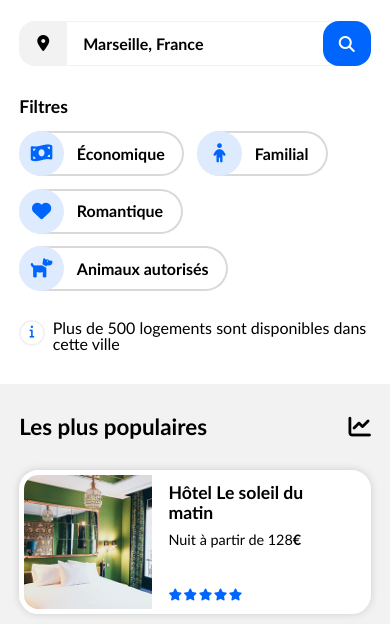
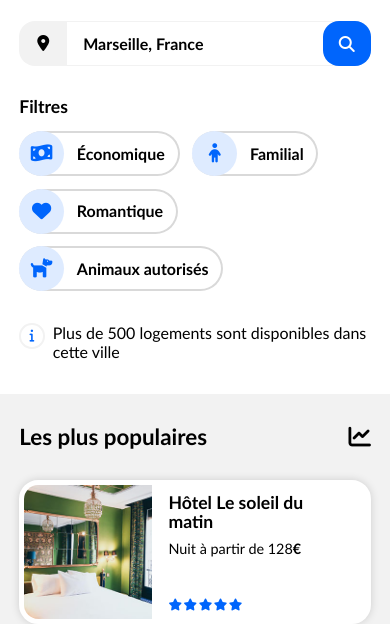
Before and after one commit to MelanieSarrouy/Reservia_12-2020, a plain HTML site: page index.html in a window 390 px wide. Shown: the part 255-879 px from the top of the page. Drawn offline with Linux system fonts and the light colour scheme.

Commit message:
ajustements minimes

```diff
--- a/assets/CSS/style.css
+++ b/assets/CSS/style.css
@@ -76,7 +76,6 @@ a {
 nav {
   display: flex;
   justify-content: flex-end;
-  margin-left: auto;
 }
 nav ul {
   display: flex;
@@ -186,6 +185,8 @@ input[type="search"] {
 #bloc_filters h2 {
   font-size: 1.1rem;
   padding-right: 2rem;
+  padding-bottom: 1rem;
+  padding-top: 1rem;
 }
 #bloc_filters input {
   position: absolute;
@@ -447,14 +448,16 @@ footer a {
     align-items: flex-start;
     margin-bottom: 0;
   }
+  #bloc_filters h2 {
+    padding-top: 0;
+  }
   .info {
     padding: 0 1rem 0 0.8rem;
-    font-size: 0.9rem;
+    font-size: 1.1rem;
   }
   .filters {
     margin-left: 0;
     margin-bottom: 0.8rem;
-    margin-right: 0.8rem;
     box-sizing: border-box;
   }
   .filters:active {
@@ -466,7 +469,6 @@ footer a {
   }
   #fourfilters {
     flex-wrap: wrap;
-    padding-top: 1rem;
     padding-bottom: 1rem;
   }
     /* Main */
@@ -592,18 +594,18 @@ footer a {
   .motrechercher {
     display: none;
   }
-  #bloc_filters label {
-    font-size: 0.9rem;
+  .filters {
+    margin-right: 0.8rem;
+  }
+  .info {
+    font-size: 1rem;
+    padding-right: 0.8rem;
   }
   .icone-info {
     align-self: start;
   }
-  #fourfilters label {
+  #informations {
     font-size: 1rem;
-    padding-right: 1.1rem;
-  }
-  #informations p {
-    font-size: 0.9rem;
     line-height: 1.2rem;
     padding-top: 0.2rem;
   }
```
Also changed, not shown: index.html (+2 -0 lines), assets/img/Desktop - 1.png (deleted), assets/img/iPhone 8 - 1.png (deleted).
